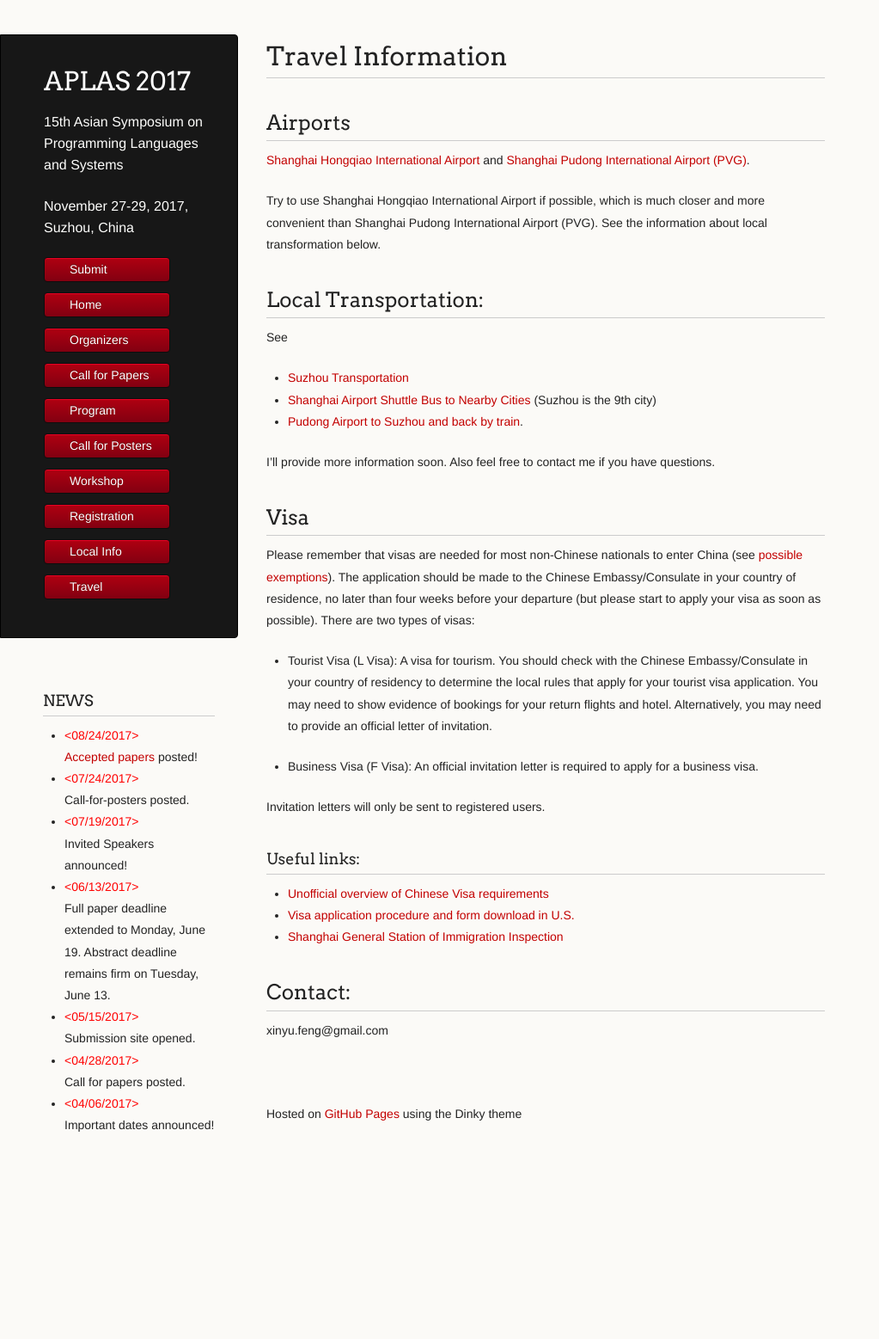
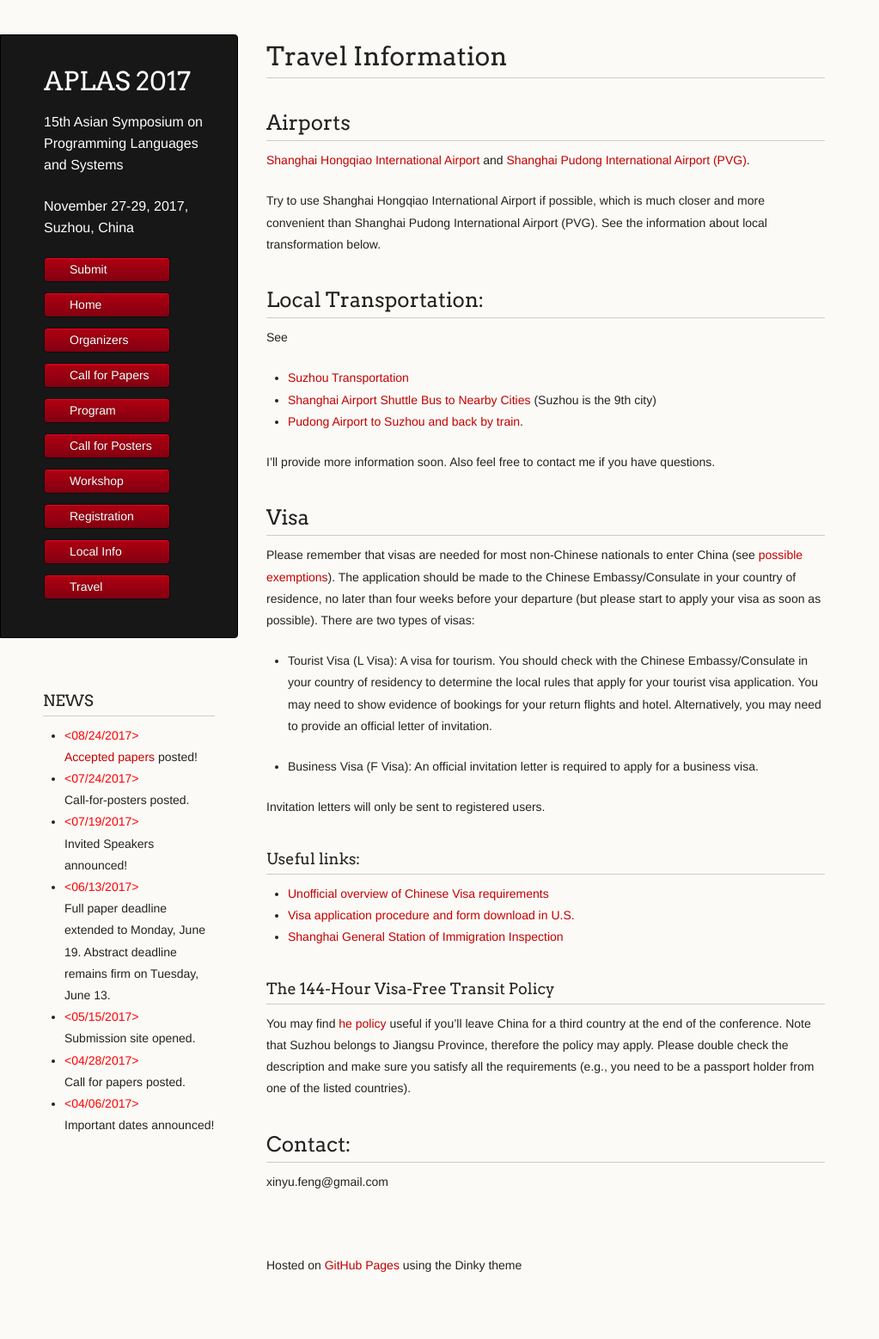
Before and after one commit to www-aplas/www-aplas.github.io, a Jekyll site: the page built from travel.md, in a window 1280 px wide. Shown: the whole page at 86% size, without its empty margins (0-1023 px from the left). Built offline with Jekyll 4.4.1, drawn with Linux system fonts in a browser that asks for light colours; our own code applies the rules of GitHub Pages for plain Markdown files; a script that is not in the unit is left out; before the commit the page ends 1380 px from its top, so only the background shows below that.

Commit message:
Update travel.md

```diff
--- a/travel.md
+++ b/travel.md
@@ -33,6 +33,9 @@
 - [Visa application procedure and form download in U.S.](http://www.china-embassy.org/eng/hzqz/zgqz/)
 - [Shanghai General Station of Immigration Inspection](http://www.sh-immigration.gov.cn/mainPageEn.aspx)
 
+### The 144-Hour Visa-Free Transit Policy
+You may find [he policy](https://www.travelchinaguide.com/embassy/visa/free-transit-144hour.htm) useful if you'll leave China for a third country at the end of the conference. Note that Suzhou belongs to Jiangsu Province, therefore the policy may apply. Please double check the description and make sure you satisfy all the requirements (e.g., you need to be a passport holder from one of the listed countries).
+
 ## Contact:
 
 xinyu.feng@gmail.com
```
